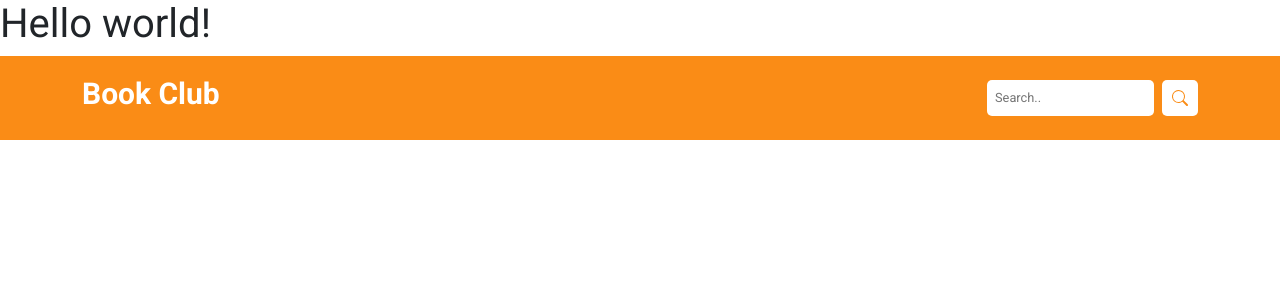
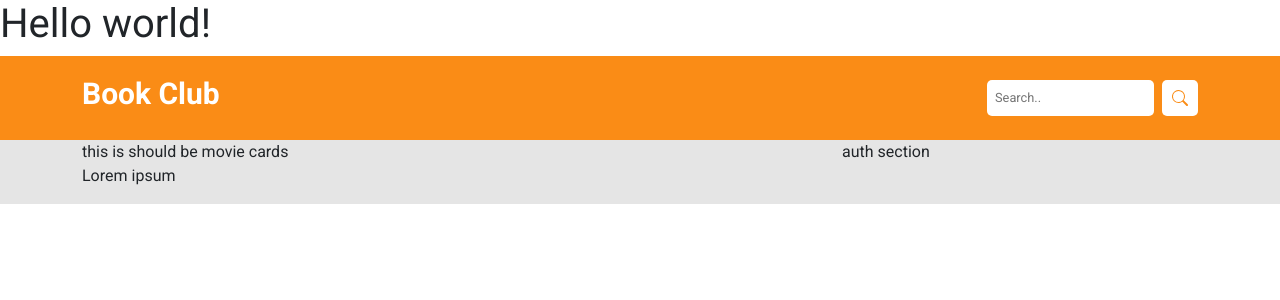
Before and after one commit to SvitlanaRybakova/react-book-club-exam, a React (Create React App) app: page / in a window 1280 px wide. Shown: the top 300 px of the page. Built offline with nearby package versions, Linux system fonts and the light colour scheme.

Commit message:
created the structure for PageLayout

```diff
--- a/src/App.js
+++ b/src/App.js
@@ -1,11 +1,13 @@
 import './App.css';
 import NavbarCustom from './components/navbar/NavbarCustom'
+import Home from './pages/home/Home';
 
 function App() {
   return (
     <div className="App">
      <h1>Hello world!</h1>
      <NavbarCustom />
+     <Home />
     </div>
   );
 }
--- /dev/null
+++ b/src/components/layout/PageLayout.js
@@ -0,0 +1,20 @@
+import React from "react";
+import { Container, Row, Col } from "react-bootstrap";
+import styles from "./PageLayout.module.css";
+
+const PageLayout = ({ children }) => {
+  return (
+    <div style={{ backgroundColor: "#E5E5E5" }}>
+      <Container>
+        <Row>
+          <Col sm={12} md={8}>
+            this is should be movie cards {children}
+          </Col>
+          <Col md={4}>auth section</Col>
+        </Row>
+      </Container>
+    </div>
+  );
+};
+
+export default PageLayout;
--- /dev/null
+++ b/src/pages/home/Home.js
@@ -0,0 +1,12 @@
+import React from 'react'
+import PageLayout from '../../components/layout/PageLayout'
+
+const Home = () => {
+  return (
+    <PageLayout>
+      <p>Lorem ipsum</p>
+    </PageLayout>
+  )
+}
+
+export default Home
```
Also changed, not shown: src/components/layout/PageLayout.module.css (added).
